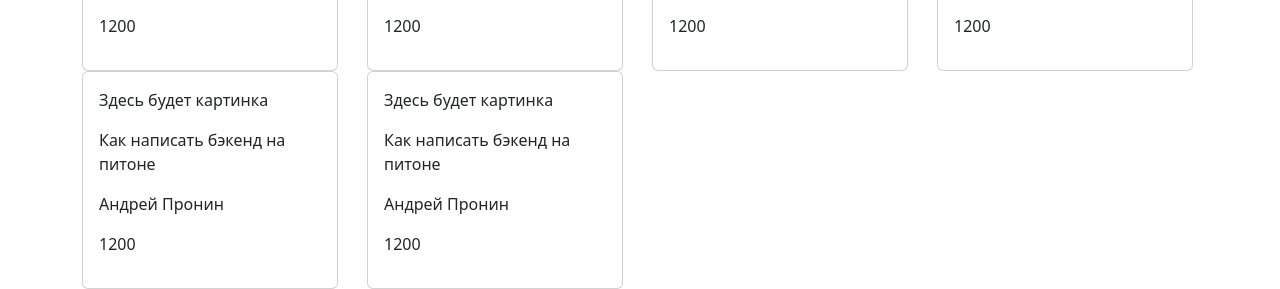
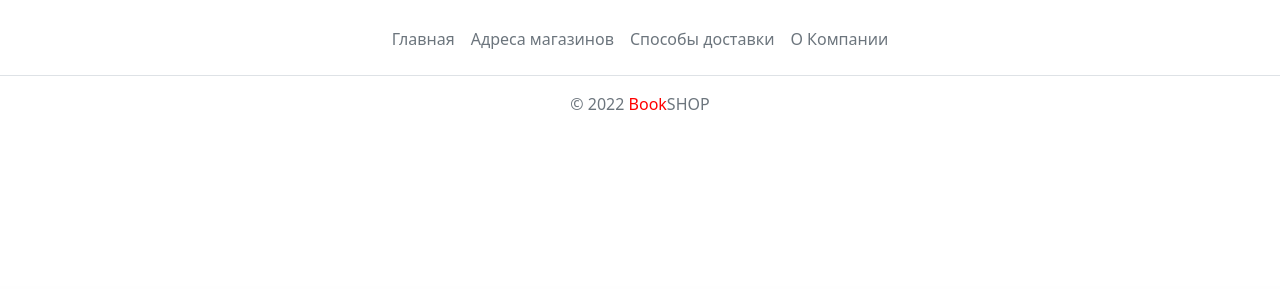
Before and after one commit to patridon87/book_shop, a Django app: page / in a window 1280 px wide. Shown: the part 514-803 px from the top of the page. After the commit the page ends 624 px from the top, so only its background shows below. Run offline with Django 4.2, Linux system fonts and the light colour scheme.

Commit message:
разработка шаблона главной страницы

```diff
--- a/book_shop/shop/templates/includes/book.html
+++ /dev/null
@@ -1,9 +0,0 @@
-<div class="card" style="width: 16rem;">
-    <div class="card-body">
-        <p>{{ book.image }}
-        <p>{{ book.name }}
-        <p>{{ book.author }}
-        <p>{{ book.price }}
-    </div>
-
-</div>
--- /dev/null
+++ b/book_shop/shop/templates/includes/book_card.html
@@ -0,0 +1,12 @@
+<div class="card" style="width: 16rem;">
+  <img src="{{ book.image }}" class="card-img-top">
+  <div class="card-body">
+    <h5 class="card-title">{{ book.name }}</h5>
+    <p class="card-text">{{ book.author }}</p>
+    <p class="card-text">{{ book.price }}</p>
+    {% if user.is_authenticated %}
+      <a href="#" class="btn btn-primary">В корзину</a>
+      <a href="#" class="btn btn-light"><i class="bi bi-star"></i></a>
+    {% endif %}
+  </div>
+</div>
--- a/book_shop/shop/templates/index.html
+++ b/book_shop/shop/templates/index.html
@@ -8,7 +8,7 @@
              <h4>Новинки:</h4>
              {% for book in books %}
                  <div class="col-xl-3 col-md-6 col-sm-12">
-                   {% include "includes/book.html" with book=book %}
+                   {% include "includes/book_card.html" with book=book %}
                  </div>
              {% endfor %}
 
--- a/book_shop/shop/views.py
+++ b/book_shop/shop/views.py
@@ -4,6 +4,6 @@ def index(request):
     books = [{"image": "Здесь будет картинка",
               "name": "Как написать бэкенд на питоне",
               "author": "Андрей Пронин",
-              "price": 1200}] * 10
+              "price": 1200}] * 3
     context = {"books": books}
     return render(request, "index.html", context)
--- a/book_shop/templates/base.html
+++ b/book_shop/templates/base.html
@@ -5,6 +5,7 @@
     <meta name="viewport" content="width=device-width, initial-scale=1">
     <title>{% block title %}Книжный магазин BookSHOP {% endblock %}</title>
     <link href="https://cdn.jsdelivr.net/npm/bootstrap@5.2.0-beta1/dist/css/bootstrap.min.css" rel="stylesheet" integrity="sha384-0evHe/X+R7YkIZDRvuzKMRqM+OrBnVFBL6DOitfPri4tjfHxaWutUpFmBp4vmVor" crossorigin="anonymous">
+    <link rel="stylesheet" href="https://cdn.jsdelivr.net/npm/bootstrap-icons@1.8.3/font/bootstrap-icons.css">
 </head>
 <body>
   {% include 'nav.html' %}
@@ -16,6 +17,7 @@
           {% endblock %}
       </div>
   </main>
+  {% include 'footer.html' %}
   <script src="https://cdn.jsdelivr.net/npm/bootstrap@5.2.0-beta1/dist/js/bootstrap.bundle.min.js" integrity="sha384-pprn3073KE6tl6bjs2QrFaJGz5/SUsLqktiwsUTF55Jfv3qYSDhgCecCxMW52nD2" crossorigin="anonymous"></script>
 </body>
 </html>
--- a/book_shop/templates/footer.html
+++ b/book_shop/templates/footer.html
@@ -1,9 +1,9 @@
-<footer class="pt-4 my-md-5 pt-md-5 border-top">
-  <p class="m-0 text-dark text-center ">
-    <a href="">О компании</a>
-    <a href="">Пункты выдачи</a>
-  </p>
-  <p class="m-0 text-dark text-center ">
-    Книжный магазин <span style="color:red">Book</span>SHOP
-  </p>
+<footer class="py-3 my-4">
+    <ul class="nav justify-content-center border-bottom pb-3 mb-3">
+      <li class="nav-item"><a href="#" class="nav-link px-2 text-muted">Главная</a></li>
+      <li class="nav-item"><a href="#" class="nav-link px-2 text-muted">Адреса магазинов</a></li>
+      <li class="nav-item"><a href="#" class="nav-link px-2 text-muted">Способы доставки</a></li>
+      <li class="nav-item"><a href="#" class="nav-link px-2 text-muted">О Компании</a></li>
+    </ul>
+    <p class="text-center text-muted">&copy; 2022 <span style="color:red">Book</span>SHOP</p>
 </footer>
--- a/book_shop/templates/nav.html
+++ b/book_shop/templates/nav.html
@@ -1,6 +1,6 @@
 <nav class="navbar navbar-expand-lg bg-dark">
   <div class="container-fluid">
-    <a class="navbar-brand text-white" href="/">BookSHOP</a>
+    <a class="navbar-brand text-white" href="/"><span style="color:red">Book</span>SHOP</a>
     <button class="navbar-toggler" type="button" data-bs-toggle="collapse" data-bs-target="#navbarSupportedContent" aria-controls="navbarSupportedContent" aria-expanded="false" aria-label="Toggle navigation">
       <span class="navbar-toggler-icon"></span>
     </button>
@@ -21,15 +21,17 @@
 
       <ul class="navbar-nav mr-auto">
           {% if user.is_authenticated %}
-              Пользователь: {{ user.username }}.
               <li class="nav-item">
-                  <a class="nav-link text-white" href="{% url 'password_change' %}">Изменить пароль</a>
+                  <a class="nav-link text-white" href="#">{{ user.username }}</a>
+              </li>
+              <li class="nav-item">
+                  <a class="nav-link text-white" href="#">Избранное</a>
+              </li>
+              <li class="nav-item">
+                  <a class="nav-link text-white" href="#">Корзина</a>
               </li>
               <li class="nav-item">
                   <a class="nav-link text-white" href="{% url 'logout' %}">Выйти</a>
-              </li>
-              <li class="nav-item">
-                  <a class="nav-link text-white" href="{% url 'new_post' %}">Новая запись</a>
               </li>
           {% else %}
               <li class="nav-item">
```
Also changed, not shown: book_shop/users/models.py (+4 -4 lines), book_shop/books/migrations/0001_initial.py, book_shop/shop/migrations/0001_initial.py, book_shop/shop/migrations/0002_initial.py, book_shop/users/migrations/0001_initial.py.
